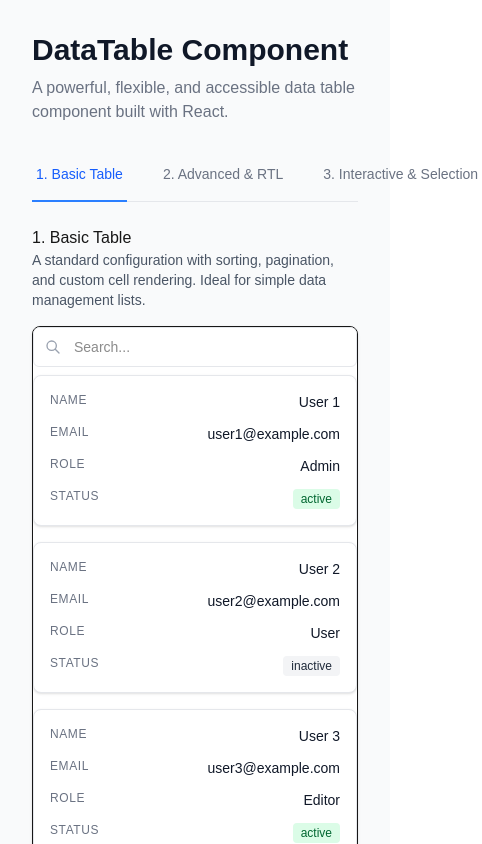
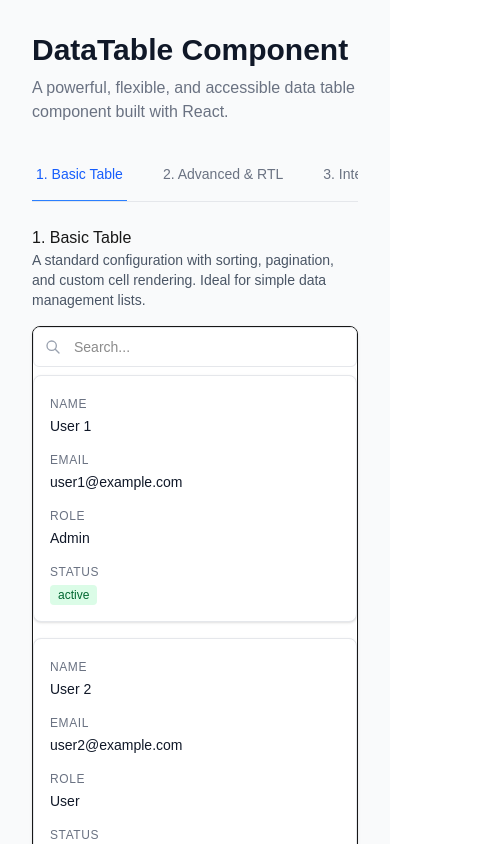
Before and after one commit to IbraheemAlz/table-ui, a Next.js app: page / in a window 390 px wide. Shown: the top 844 px of the page, 482 px wide, since content can reach past the window. Built offline with nearby package versions, Linux system fonts and the light colour scheme.

Commit message:
feat: Add row selection with visual indicators and checkboxes to DataTable card view, enhance card column layout, and enable horizontal tab scrolling.

```diff
--- a/app/page.tsx
+++ b/app/page.tsx
@@ -21,8 +21,8 @@ export default function DemoPage() {
         </div>
 
         {/* Tabs */}
-        <div className="border-b border-gray-200">
-          <nav className="-mb-px flex space-x-8" aria-label="Tabs">
+        <div className="border-b border-gray-200 overflow-hidden">
+          <nav className="-mb-px flex space-x-8 overflow-x-auto" aria-label="Tabs">
             <button
               onClick={() => setActiveTab('basic')}
               className={`
--- a/components/data-table/DataTableCardView.tsx
+++ b/components/data-table/DataTableCardView.tsx
@@ -13,9 +13,10 @@ export function DataTableCardView() {
         selectedRowIds,
         toggleRowSelection,
         getRowId,
+        enableRowSelection,
     } = useDataTable()
 
-    const { Card, Skeleton } = slots
+    const { Card, Skeleton, Checkbox } = slots
 
     // Get visible columns
     const visibleColumns = columnState.order
@@ -71,11 +72,31 @@ export function DataTableCardView() {
                         key={rowId}
                         onClick={() => toggleRowSelection(rowId)}
                         className={cn(
-                            "transition-all",
-                            isSelected && "ring-2 ring-blue-500 bg-blue-50"
+                            "transition-all relative overflow-hidden",
+                            isSelected && "ring-2 ring-blue-500 bg-blue-50/50"
                         )}
                     >
+                        {/* Selection Strip (Design Accent) */}
+                        {isSelected && (
+                            <div className="absolute left-0 top-0 bottom-0 w-1 bg-blue-500" />
+                        )}
+
                         <div className="space-y-3">
+                            {/* Header Row: Checkbox + Primary Logic could go here, but let's keep it simple */}
+                            {enableRowSelection && (
+                                <div className="flex items-center gap-3 pb-3 border-b border-gray-100 mb-3 -mx-2 px-2">
+                                    <div onClick={(e) => e.stopPropagation()}>
+                                        <Checkbox
+                                            checked={isSelected}
+                                            onChange={() => toggleRowSelection(rowId)}
+                                        />
+                                    </div>
+                                    <span className={cn("text-sm font-medium", isSelected ? "text-blue-700" : "text-gray-500")}>
+                                        {isSelected ? "Selected" : "Select Row"}
+                                    </span>
+                                </div>
+                            )}
+
                             {visibleColumns.map((column) => {
                                 // Get cell value
                                 let value: unknown
@@ -97,11 +118,11 @@ export function DataTableCardView() {
                                     : column.id.replace(/_/g, ' ')
 
                                 return (
-                                    <div key={column.id} className="flex justify-between items-start gap-4">
-                                        <span className="text-xs font-medium text-gray-500 uppercase tracking-wider shrink-0">
+                                    <div key={column.id} className="flex flex-col sm:flex-row sm:justify-between sm:items-start gap-1 sm:gap-4">
+                                        <span className="text-xs font-medium text-gray-500 uppercase tracking-wider shrink-0 mt-1">
                                             {headerText}
                                         </span>
-                                        <span className="text-sm text-gray-900 text-right">
+                                        <span className="text-sm text-gray-900 text-left sm:text-right break-words">
                                             {content}
                                         </span>
                                     </div>
```
